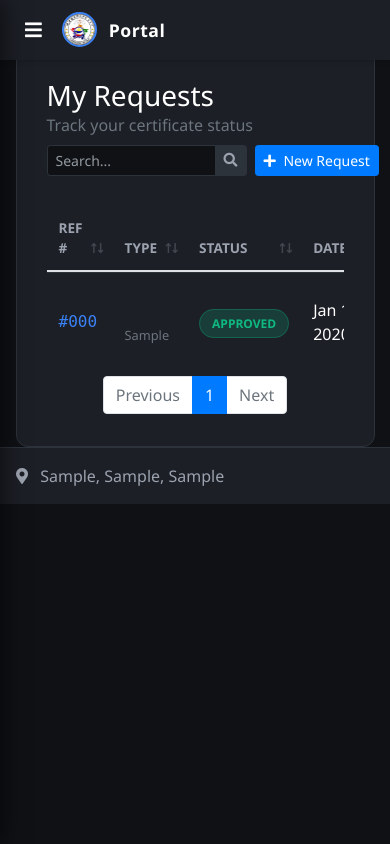
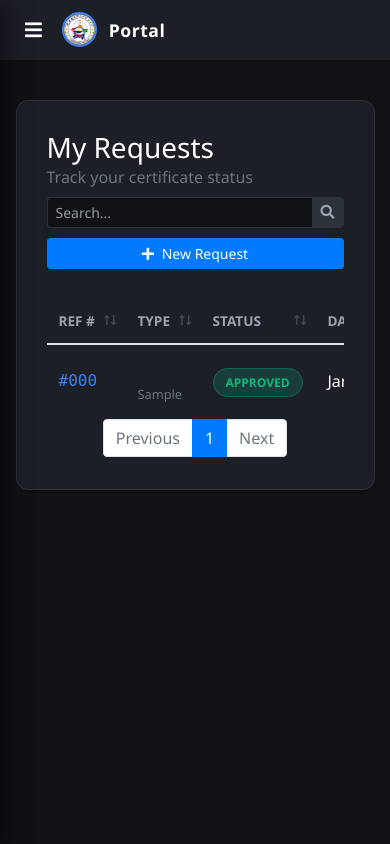
Before and after one commit to viloriaonin/FinalProjectSystem, a PHP site: page /resident/certificate_history.php in a window 390 px wide. Run offline with PHP 8.4, Linux system fonts and the light colour scheme; the visitor is signed in with stand-in values (Sample User, id 1); tables that the repository leaves empty or names only in its code hold one stand-in row (values such as "Sample post"); grey boxes marked "Sample" are stand-in pictures; lists and menus that the app fills with data are empty; some libraries are stand-ins or nearby versions.

Commit message:
konting adjust lang

```diff
--- a/resident/certificate_history.php
+++ b/resident/certificate_history.php
@@ -50,7 +50,7 @@ try {
             }
         }
 
-        // 5. LOAD REQUESTS (Ensuring cert_id is selected)
+        // 5. LOAD REQUESTS
         if ($is_verified) {
             $sql_req = "SELECT cert_id, request_code, type, purpose, status, created_at, document_id, submission_id
                         FROM certificate_requests
@@ -65,7 +65,6 @@ try {
 } catch (PDOException $e) {
     $app_status = "Error: " . $e->getMessage();
 }
-
 ?>
 <!doctype html>
 <html>
@@ -80,8 +79,16 @@ try {
 <style>
     /* Dark Theme */
     :root { --bg-dark: #0F1115; --card-bg: #1C1F26; --text-main: #ffffff; --text-muted: #6c757d; --accent: #3b82f6; --border: #2d333b; }
+
     body { background-color: var(--bg-dark); color: var(--text-main); font-family: 'Segoe UI'; }
-    .content-wrapper { background: var(--bg-dark) !important; }
+
+    /* FIX: Added top padding so content doesn't hit the menu bar */
+    .content-wrapper {
+        background: var(--bg-dark) !important;
+        padding-top: 100px !important;
+        min-height: 100vh;
+    }
+
     .ui-card { background: var(--card-bg); border: 1px solid var(--border); border-radius: 12px; padding: 30px; }
 
     /* Badges */
@@ -92,41 +99,43 @@ try {
 
     /* Table */
     .table-dark-mode { background: transparent; width: 100%; }
-    .table-dark-mode td, .table-dark-mode th { border-color: var(--border); color: var(--text-main); padding: 12px; vertical-align: middle; }
+    .table-dark-mode td, .table-dark-mode th { border-color: var(--border); color: var(--text-main); padding: 12px; vertical-align: middle; white-space: nowrap; }
     .table-dark-mode th { border-top: none; border-bottom: 2px solid var(--border); text-transform: uppercase; color: var(--text-muted); font-size: 0.85rem; }
 
     .locked-state { text-align: center; padding: 60px 20px; }
-    .btn-view-details { background: rgba(59, 130, 246, 0.15); color: #3b82f6; border: 1px solid #3b82f6; padding: 4px 10px; font-size: 0.8rem; border-radius: 4px; transition: 0.2s; }
+    .btn-view-details { background: rgba(59, 130, 246, 0.15); color: #3b82f6; border: 1px solid #3b82f6; padding: 4px 10px; font-size: 0.8rem; border-radius: 4px; transition: 0.2s; white-space: nowrap; }
     .btn-view-details:hover { background: #3b82f6; color: white; }
     .btn-cancel { background: rgba(239, 68, 68, 0.15); color: #ef4444; border: 1px solid #ef4444; padding: 4px 10px; font-size: 0.8rem; border-radius: 4px; transition: 0.2s; }
     .btn-cancel:hover { background: #ef4444; color: white; }
-    .btn-claim-disabled { background: #3d424b; color: #a1a1a1; border: 1px solid #3d424b; padding: 4px 10px; font-size: 0.8rem; border-radius: 4px; cursor: not-allowed; }
-    .main-footer { background-color: var(--card-bg) !important; border-top: 1px solid var(--border); color: var(--text-muted) !important; }
+    .btn-claim-disabled { background: #3d424b; color: #a1a1a1; border: 1px solid #3d424b; padding: 4px 10px; font-size: 0.8rem; border-radius: 4px; cursor: not-allowed; white-space: nowrap; }
 
+    /* Modals */
     .modal-content { background-color: var(--card-bg); color: var(--text-main); border: 1px solid var(--border); }
     .modal-header { border-bottom: 1px solid var(--border); }
     .modal-footer { border-top: 1px solid var(--border); }
     .close { color: var(--text-muted); }
     .close:hover { color: var(--text-main); }
 
-    /* Custom Search Input Style */
-    .custom-search-input {
-        background-color: var(--bg-dark);
-        border: 1px solid var(--border);
-        color: var(--text-main);
-        border-radius: 4px;
-        padding: 5px 10px;
-    }
-    .custom-search-input:focus {
-        background-color: var(--bg-dark);
-        color: var(--text-main);
-        border-color: var(--accent);
-        outline: none;
-    }
-    .input-group-text {
-        background-color: var(--border);
-        border-color: var(--border);
-        color: var(--text-muted);
+    /* Custom Search Input */
+    .custom-search-input { background-color: var(--bg-dark); border: 1px solid var(--border); color: var(--text-main); border-radius: 4px; padding: 5px 10px; }
+    .custom-search-input:focus { background-color: var(--bg-dark); color: var(--text-main); border-color: var(--accent); outline: none; }
+    .input-group-text { background-color: var(--border); border-color: var(--border); color: var(--text-muted); }
+
+    /* Responsive */
+    @media (max-width: 768px) {
+        .header-controls {
+            flex-direction: column;
+            width: 100%;
+            margin-top: 15px;
+            align-items: flex-start !important;
+        }
+        .header-controls .input-group {
+            width: 100% !important;
+            margin-bottom: 10px;
+        }
+        .header-controls .btn {
+            width: 100%;
+        }
     }
 </style>
 </head>
@@ -136,7 +145,7 @@ try {
 
   <div class="content-wrapper">
     <div class="content">
-      <div class="container-fluid pt-5">
+      <div class="container-fluid">
         <div class="ui-card container" style="max-width: 1100px;">
 
           <?php if ($is_verified): ?>
@@ -146,7 +155,7 @@ try {
                       <p class="text-muted m-0">Track your certificate status</p>
                   </div>
 
-                  <div class="d-flex align-items-center mt-2 mt-md-0">
+                  <div class="d-flex align-items-center mt-2 mt-md-0 header-controls">
                       <div class="input-group input-group-sm mr-2" style="width: 200px;">
                           <input type="text" id="customSearch" class="form-control custom-search-input" placeholder="Search...">
                           <div class="input-group-append">
@@ -237,12 +246,7 @@ try {
       </div>
     </div>
   </div>
-
-  <footer class="main-footer">
-    <div class="float-right d-none d-sm-block"></div>
-    <i class="fas fa-map-marker-alt mr-2"></i> <?php echo htmlspecialchars($postal_address); ?>
-  </footer>
-</div>
+  </div>
 
 <div class="modal fade" id="detailsModal" tabindex="-1" role="dialog" aria-labelledby="detailsModalLabel" aria-hidden="true">
   <div class="modal-dialog modal-lg" role="document">
@@ -284,18 +288,18 @@ $(function(){
     if($('#historyTable').length && <?php echo count($my); ?> > 0){
         var table = $('#historyTable').DataTable({
             "order": [[3, 'desc']],
-            "lengthChange": false, // Remove "Show X entries"
-            "info": false,         // Remove "Showing 1 to 7 of 7 entries"
-            "dom": 'rtp'           // Hide default search box (f), keep table (t) and pagination (p)
+            "lengthChange": false,
+            "info": false,
+            "dom": 'rtp',
+            "scrollX": true
         });
 
-        // Link Custom Search Input to DataTable
         $('#customSearch').on('keyup', function(){
             table.search(this.value).draw();
         });
     }
 
-    // --- VIEW DETAILS BUTTON LOGIC ---
+    // View Details Logic
     $('body').on('click', '.view-details-btn', function() {
         var reqCode = $(this).attr('data-req-code');
         var certId  = $(this).attr('data-cert-id');
@@ -340,7 +344,7 @@ $(function(){
         });
     });
 
-    // --- CANCEL CONFIRMATION BUTTON CLICK ---
+    // Cancel Button Logic
     $('body').on('click', '#confirmCancelBtn', function() {
         var certId = $(this).attr('data-cert-id');
         var btn = $(this);
```
